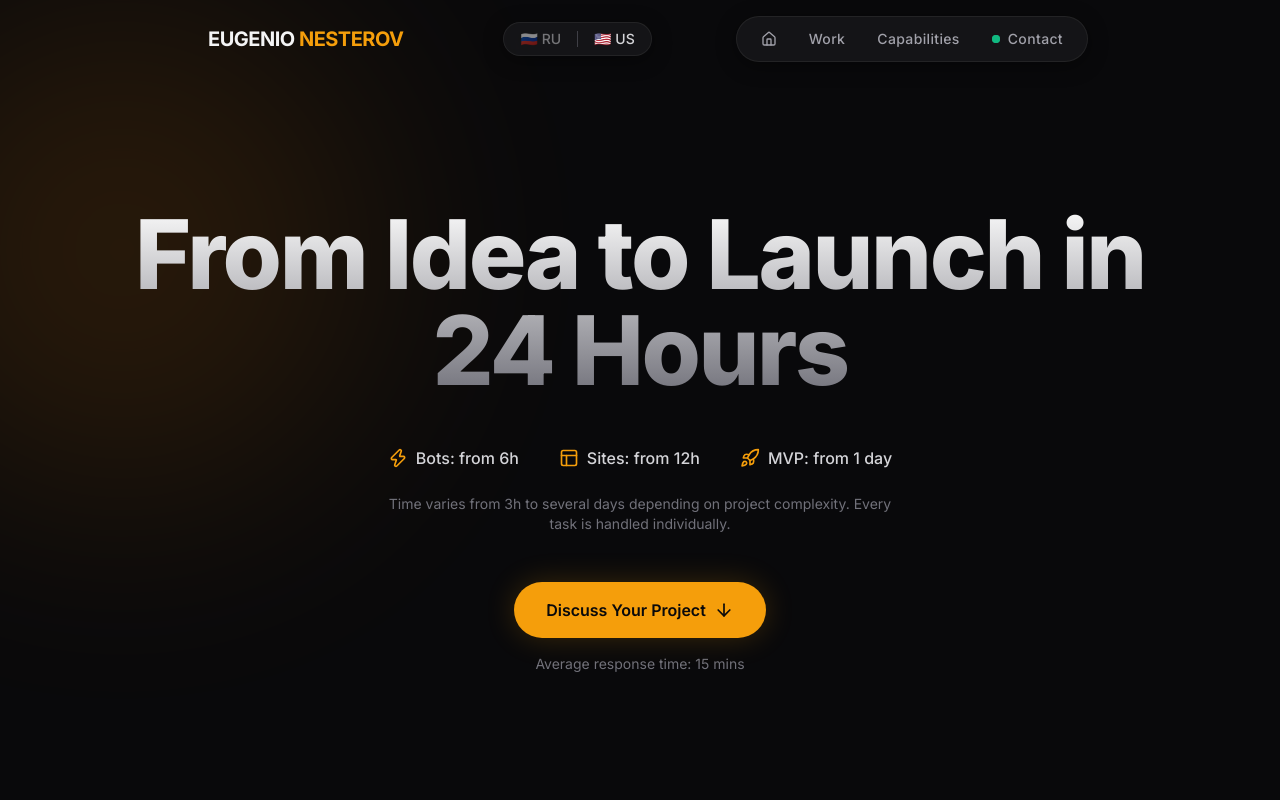
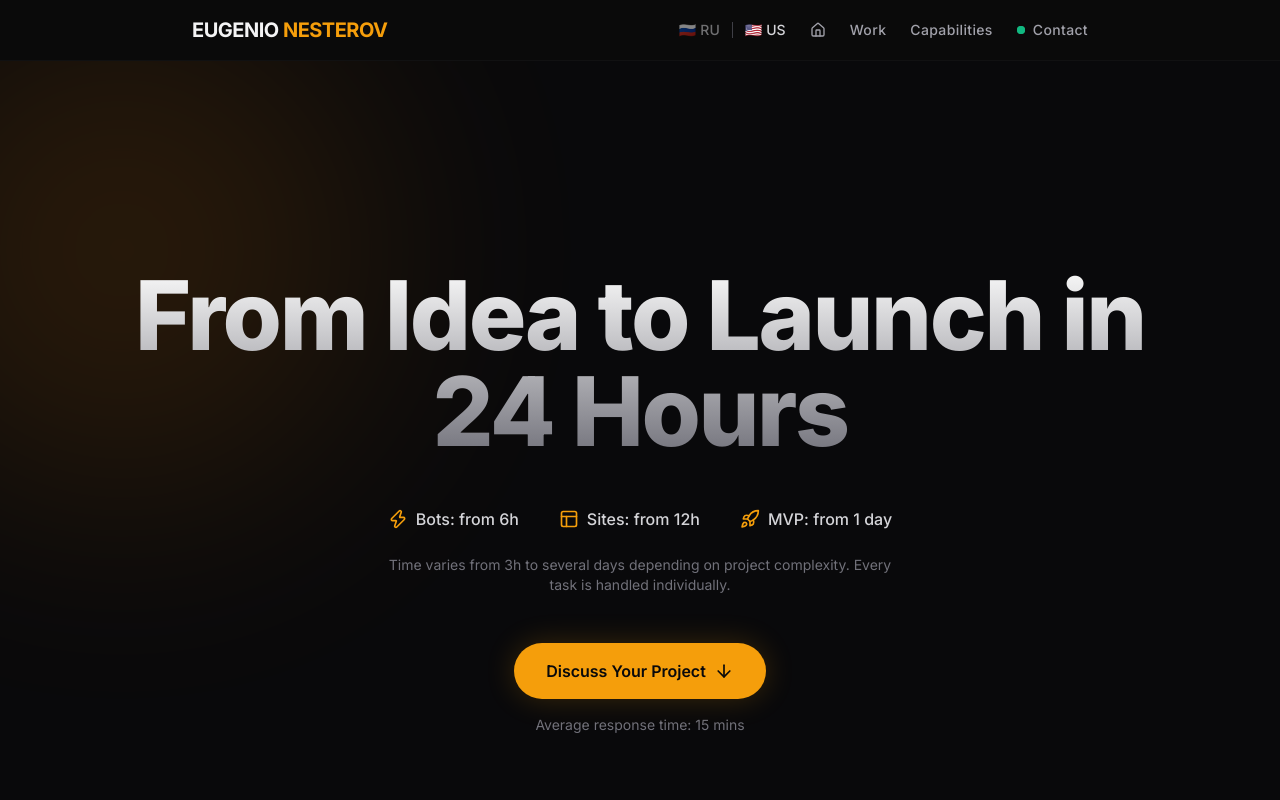
Before and after one commit to EugenioNesterov/portfolio, a plain HTML site: page index.html in a window 1280 px wide. Shown: the top 800 px of the page. Drawn offline with nearby package versions, Linux system fonts and the light colour scheme.

Commit message:
UI final fix: solid header, burger logic, and slogan cleanup

```diff
--- a/index.html
+++ b/index.html
@@ -62,59 +62,64 @@
     <div class="ambient-glow bottom-0 left-[20%] w-[90vw] max-w-[600px] h-[600px] bg-orange-700"></div>
 
     <!-- Navigation -->
-    <nav class="fixed w-full z-50 top-4 px-4 sm:px-6 pointer-events-none">
-        <div class="max-w-4xl mx-auto flex justify-between items-center pointer-events-auto">
+    <header class="sticky top-0 z-50 w-full bg-neutral-950 px-4 sm:px-6 py-4 border-b border-zinc-900/50 transition-colors">
+        <div class="max-w-4xl mx-auto flex justify-between items-center">
             <!-- Branding -->
-            <a href="#hero"
-                class="text-lg sm:text-xl font-bold tracking-tight hover:text-amber-400 transition-colors text-zinc-100 px-2 sm:px-4 py-2">
-                <span data-en="EUGENIO" data-ru="ЕВГЕНИЙ">EUGENIO</span> <span class="text-amber-500" data-en="NESTEROV"
-                    data-ru="НЕСТЕРОВ">NESTEROV</span>
+            <a href="#hero" class="text-lg sm:text-xl font-bold tracking-tight hover:text-amber-400 transition-colors text-zinc-100">
+                <span data-en="EUGENIO" data-ru="ЕВГЕНИЙ">EUGENIO</span> <span class="text-amber-500" data-en="NESTEROV" data-ru="НЕСТЕРОВ">NESTEROV</span>
             </a>
 
+            <!-- Right section (Flags + Burger + Desktop Links) -->
+            <div class="flex items-center gap-4 sm:gap-6">
                 <!-- Language Switcher -->
-            <div
-                class="flex items-center gap-4 px-4 py-1.5 bg-zinc-900/80 backdrop-blur-xl border border-zinc-800/80 rounded-full shadow-[0_4px_20px_rgba(0,0,0,0.4)] sm:flex">
-                <button class="text-sm font-medium text-zinc-300 opacity-50 hover:opacity-100 transition-opacity" id="lang-ru"
-                    onclick="switchLanguage('ru')" title="Русский">🇷🇺 RU</button>
+                <div class="flex items-center gap-3">
+                    <button class="text-lg sm:text-sm font-medium text-zinc-300 opacity-50 hover:opacity-100 transition-opacity flex items-center" id="lang-ru"
+                        onclick="switchLanguage('ru')" title="Русский">🇷🇺<span class="hidden sm:inline ml-1">RU</span></button>
                     <div class="w-px h-4 bg-zinc-700"></div>
-                <button class="text-sm font-medium text-zinc-300 opacity-100 hover:opacity-100 transition-opacity" id="lang-en" onclick="switchLanguage('en')"
-                    title="English">🇺🇸 US</button>
+                    <button class="text-lg sm:text-sm font-medium text-zinc-300 opacity-100 hover:opacity-100 transition-opacity flex items-center" id="lang-en" onclick="switchLanguage('en')"
+                        title="English">🇺🇸<span class="hidden sm:inline ml-1">US</span></button>
                 </div>
 
-            <!-- Links Group (Desktop) / Burger (Mobile) -->
-            <div
-                class="px-5 md:px-6 py-2.5 md:py-3 bg-zinc-900/80 backdrop-blur-xl border border-zinc-800/80 rounded-full flex gap-4 md:gap-8 items-center text-sm font-medium shadow-[0_4px_20px_rgba(0,0,0,0.4)]">
-                <!-- Mobile Burger Icon -->
-                <button class="md:hidden text-zinc-400 hover:text-zinc-100 transition-colors" title="Menu" id="mobile-menu-btn">
-                    <i data-lucide="menu" class="w-5 h-5"></i>
-                </button>
-
                 <!-- Desktop items (hidden on mobile) -->
-                <a href="#hero" class="hidden md:block text-zinc-400 hover:text-zinc-100 transition-colors" title="Home">
+                <nav class="hidden md:flex gap-6 items-center text-sm font-medium">
+                    <a href="#hero" class="text-zinc-400 hover:text-zinc-100 transition-colors" title="Home">
                         <i data-lucide="home" class="w-4 h-4"></i>
                     </a>
-                <a href="#work"
-                    class="hidden md:flex text-zinc-400 hover:text-zinc-100 transition-colors tracking-wide items-center gap-1.5"
-                    title="Work">
+                    <a href="#work" class="flex text-zinc-400 hover:text-zinc-100 transition-colors tracking-wide items-center gap-1.5" title="Work">
                         <span data-en="Work" data-ru="Работы">Work</span>
                     </a>
-                <a href="#services-deep-dive"
-                    class="hidden md:flex text-zinc-400 hover:text-zinc-100 transition-colors tracking-wide items-center gap-1.5"
-                    title="Capabilities">
+                    <a href="#services-deep-dive" class="flex text-zinc-400 hover:text-zinc-100 transition-colors tracking-wide items-center gap-1.5" title="Capabilities">
                         <span data-en="Capabilities" data-ru="Возможности">Capabilities</span>
                     </a>
-                <a href="#contact"
-                    class="hidden md:flex text-zinc-400 hover:text-indigo-400 transition-colors tracking-wide items-center gap-2">
+                    <a href="#contact" class="flex text-zinc-400 hover:text-indigo-400 transition-colors tracking-wide items-center gap-2">
                         <span class="relative flex h-2 w-2">
-                        <span
-                            class="animate-ping absolute inline-flex h-full w-full rounded-full bg-emerald-400 opacity-75"></span>
+                            <span class="animate-ping absolute inline-flex h-full w-full rounded-full bg-emerald-400 opacity-75"></span>
+                            <span class="relative inline-flex rounded-full h-2 w-2 bg-emerald-500"></span>
+                        </span>
+                        <span data-en="Contact" data-ru="Связаться">Contact</span>
+                    </a>
+                </nav>
+
+                <!-- Mobile Burger Icon -->
+                <button class="md:hidden text-zinc-400 hover:text-zinc-100 transition-colors" title="Menu" id="burger-btn">
+                    <i data-lucide="menu" class="w-6 h-6"></i>
+                </button>
+            </div>
+        </div>
+
+        <!-- Mobile Menu Container -->
+        <div id="mobile-menu" class="hidden md:hidden pt-4 pb-2 flex flex-col gap-4 text-center border-t border-zinc-900 mt-4">
+            <a href="#work" class="text-zinc-300 text-sm font-medium hover:text-white" data-en="Work" data-ru="Работы">Work</a>
+            <a href="#services-deep-dive" class="text-zinc-300 text-sm font-medium hover:text-white" data-en="Capabilities" data-ru="Возможности">Capabilities</a>
+            <a href="#contact" class="text-zinc-300 text-sm font-medium hover:text-indigo-400 flex items-center justify-center gap-2">
+                <span class="relative flex h-2 w-2">
+                    <span class="animate-ping absolute inline-flex h-full w-full rounded-full bg-emerald-400 opacity-75"></span>
                     <span class="relative inline-flex rounded-full h-2 w-2 bg-emerald-500"></span>
                 </span>
                 <span data-en="Contact" data-ru="Связаться">Contact</span>
             </a>
         </div>
-        </div>
-    </nav>
+    </header>
 
     <main>
         <!-- Hero Section -->
@@ -849,7 +854,7 @@
             <div>
                 <h3 class="text-3xl font-bold text-zinc-100 mb-2"
                     data-en="Ideas are nothing without execution. Let's build."
-                    data-ru="Идеи ничего не стоят без реализации. Погнали.">Ideas are nothing without execution. Let's
+                    data-ru="">Ideas are nothing without execution. Let's
                     build.</h3>
             </div>
 
@@ -910,6 +915,22 @@
         document.addEventListener('DOMContentLoaded', () => {
             switchLanguage('en');
         });
+
+        const burgerBtn = document.getElementById('burger-btn');
+        const mobileMenu = document.getElementById('mobile-menu');
+        if (burgerBtn && mobileMenu) {
+            burgerBtn.addEventListener('click', () => {
+                mobileMenu.classList.toggle('hidden');
+            });
+
+            // Allow closing mobile menu on click
+            const mobileLinks = mobileMenu.querySelectorAll('a');
+            mobileLinks.forEach(link => {
+                link.addEventListener('click', () => {
+                    mobileMenu.classList.add('hidden');
+                });
+            });
+        }
     </script>
 </body>
 
```
Lines whose indentation alone changed are shown as unchanged.
